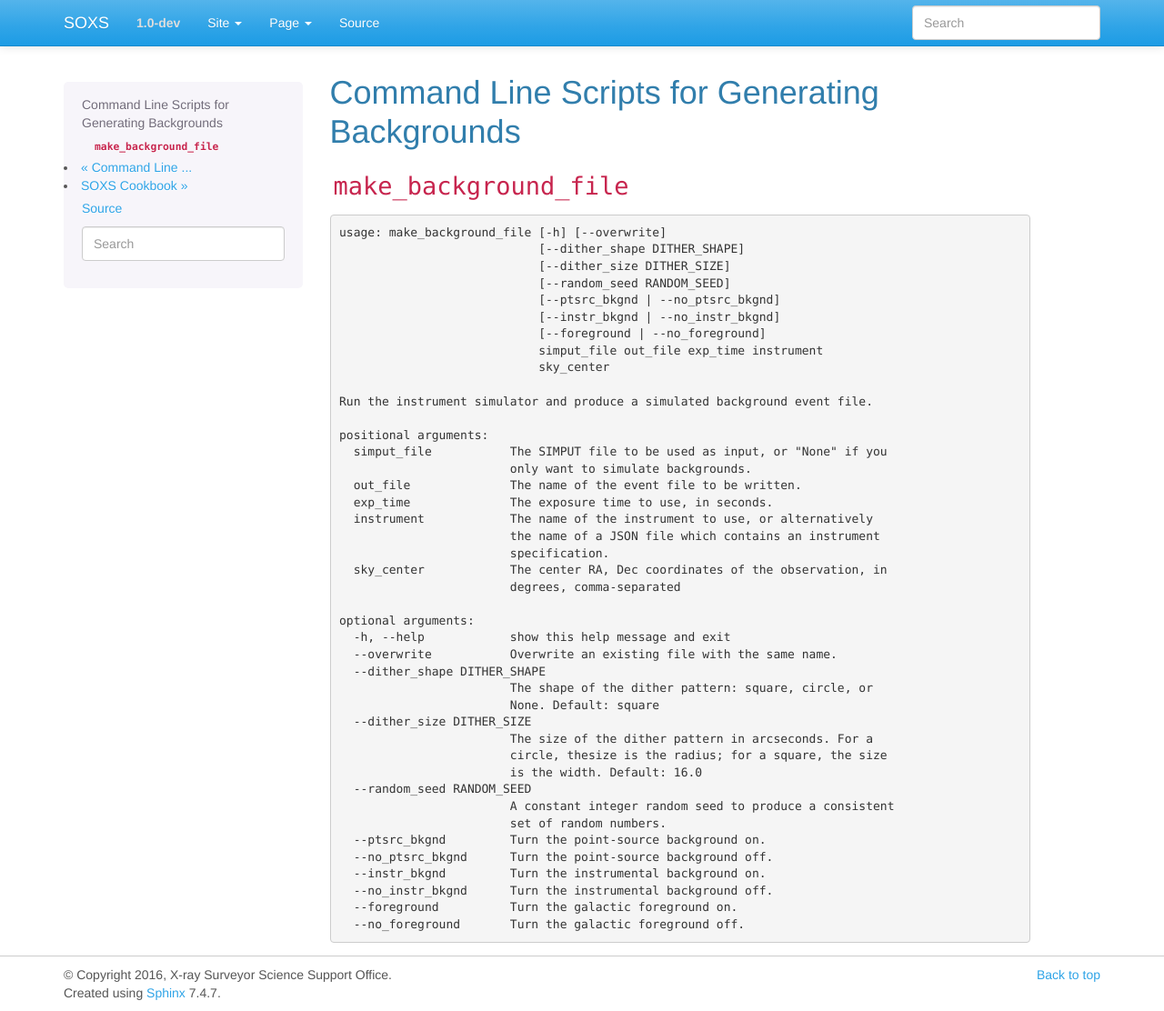
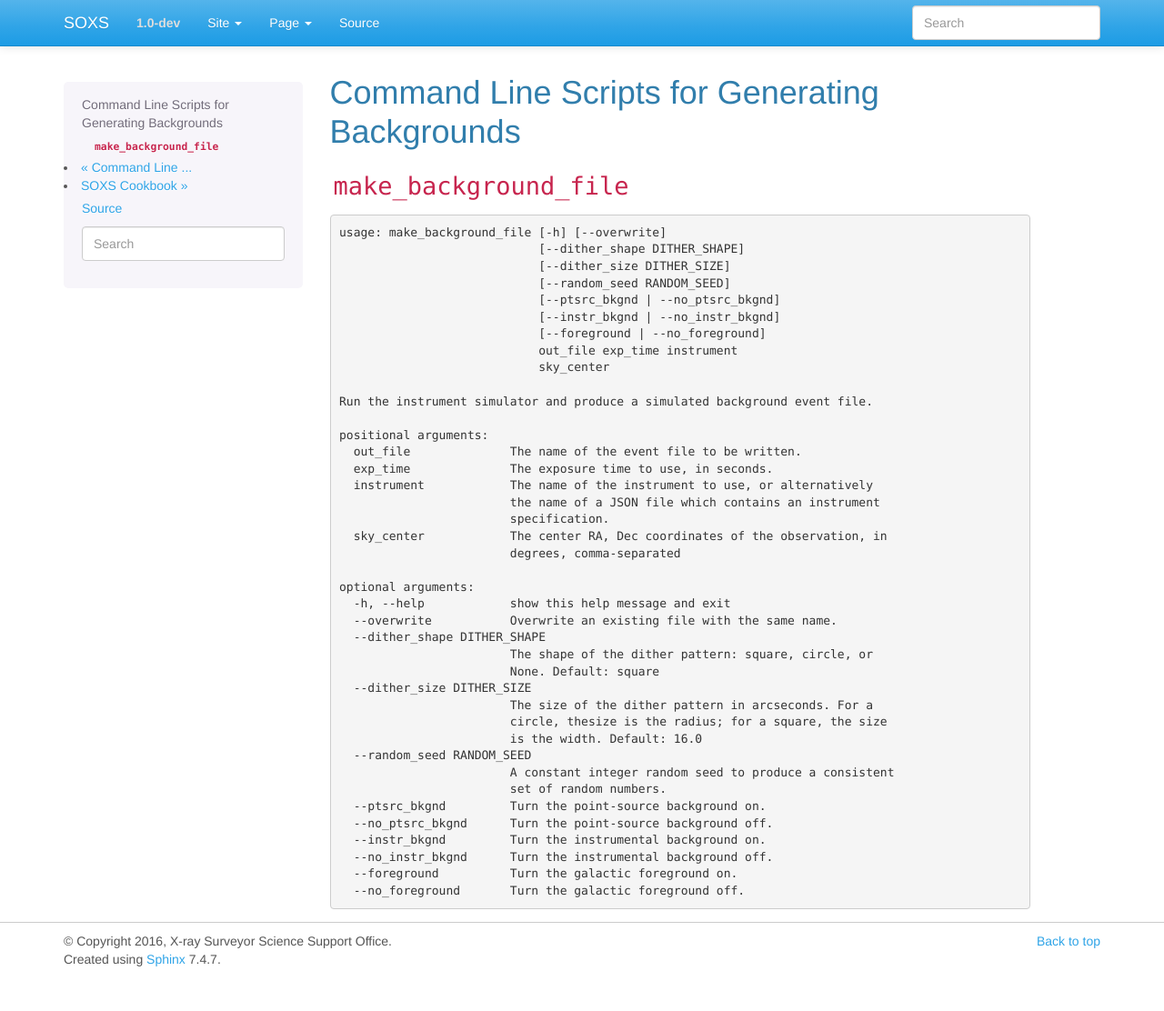
Before and after one commit to lynx-x-ray-observatory/soxs, a Sphinx documentation site: the page built from doc/source/command_line/background.rst, in a window 1280 px wide and 1112 px high. Shown: the whole window at 91% size. Built offline with Sphinx 7.4.7, drawn with Linux system fonts in a browser that asks for light colours.

Commit message:
Fix make_background

```diff
--- a/doc/source/command_line/background.rst
+++ b/doc/source/command_line/background.rst
@@ -15,14 +15,12 @@ Command Line Scripts for Generating Backgrounds
                                 [--ptsrc_bkgnd | --no_ptsrc_bkgnd]
                                 [--instr_bkgnd | --no_instr_bkgnd]
                                 [--foreground | --no_foreground]
-                                simput_file out_file exp_time instrument
+                                out_file exp_time instrument
                                 sky_center
 
     Run the instrument simulator and produce a simulated background event file.
 
     positional arguments:
-      simput_file           The SIMPUT file to be used as input, or "None" if you
-                            only want to simulate backgrounds.
       out_file              The name of the event file to be written.
       exp_time              The exposure time to use, in seconds.
       instrument            The name of the instrument to use, or alternatively
--- a/soxs/__init__.py
+++ b/soxs/__init__.py
@@ -20,7 +20,8 @@ from soxs.instrument_registry import \
     add_instrument_to_registry, \
     show_instrument_registry, \
     write_instrument_json, \
-    get_instrument_from_registry
+    get_instrument_from_registry, \
+    instrument_registry
 
 from soxs.spatial import \
     PointSourceModel, \
```
Also changed, not shown: 1 other file.
